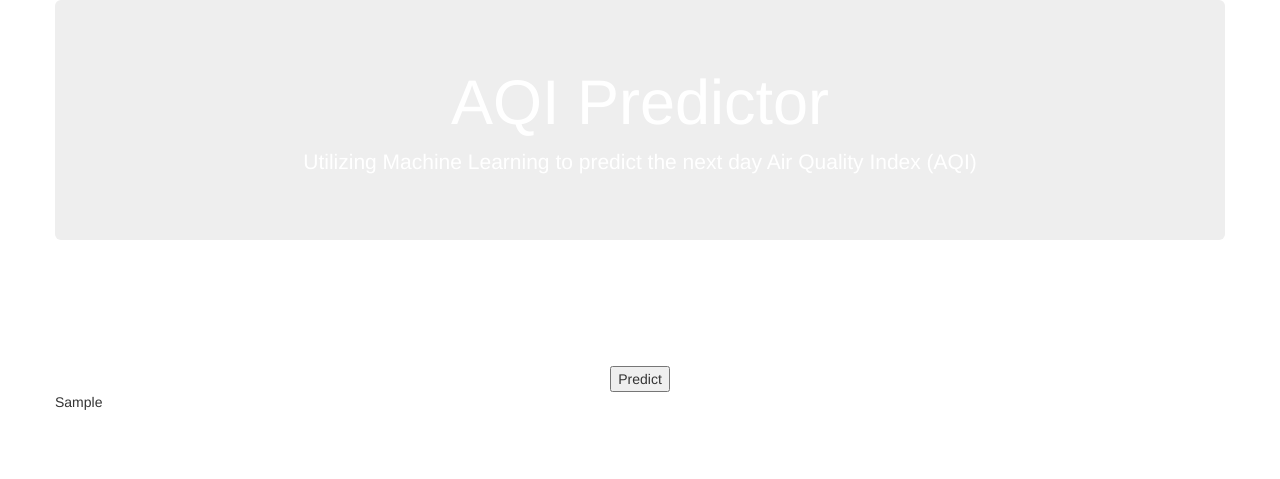
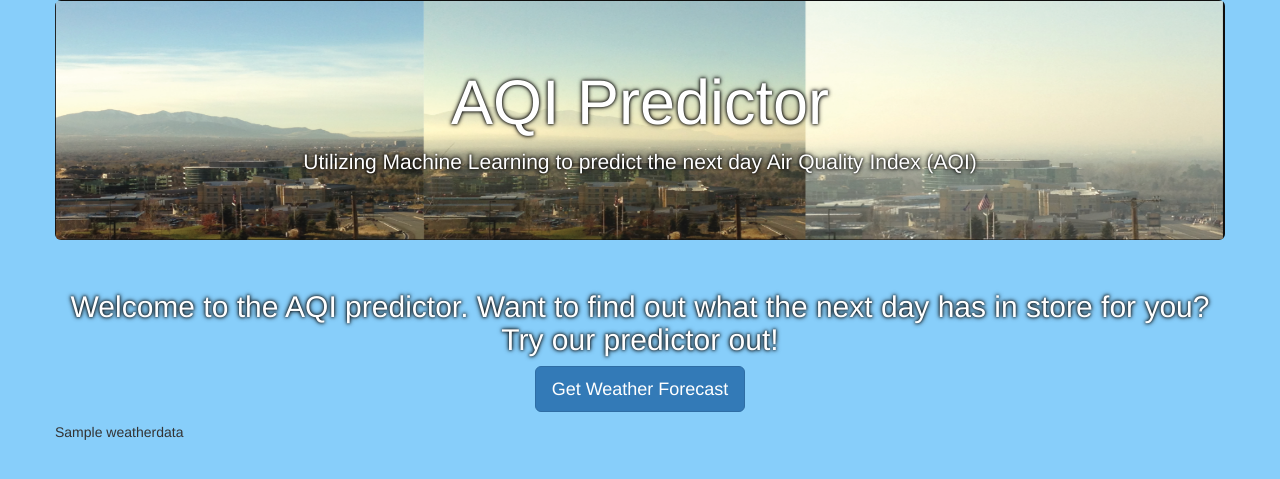
Before and after one commit to neccher/vandy, a Flask app: template Templates/index.html in a window 1280 px wide. Shown: the top 479 px of the page. Run offline with Flask 2, Linux system fonts and the light colour scheme; the template is opened without the code that fills it: most values are stand-ins (such as "Sample title", 1, 10 or a date in 2020); some libraries are stand-ins or nearby versions.

Commit message:
updated html

```diff
--- a/Templates/index.html
+++ b/Templates/index.html
@@ -6,7 +6,7 @@
         <meta http-equiv="X-UA-Compatible" content="ie=edge">
         <title>AQI Predictor Final Project</title>
         <link rel="stylesheet" href="https://maxcdn.bootstrapcdn.com/bootstrap/3.3.7/css/bootstrap.min.css">
-        <link rel="stylesheet" href="AQI.css">
+        <link rel="stylesheet" href="/static/AQI.css">
     </head>
     <body>
 
@@ -22,26 +22,15 @@
               <h2 style="color:white;">Welcome to the AQI predictor. Want to find out what the next day has in store for you?
               Try our predictor out!</h1>
               <!-- Add a button to activate scraping script -->
-              <form action="/scraper/" method="post">
-                <button name="predictor" type="submit">Predict</button>
-              </form>
-
-              <!-- <form method="GET" action="/scraper/">
-                <button type="submit">Predict</button>
-              </form> -->
-
-              <!-- <p><a class="btn btn-primary btn-lg" href="/scraper" role="button">Get Weather Forecast</a></p> -->
+              <p><a class="btn btn-primary btn-lg" href="/scraper" role="button">Get Weather Forecast</a></p>
             </div>
             <!-- Add section for weather forecast -->
             <div class="row" id="weather-data">
                 <div class="col-md-12">
                     <div class="media">
                         <div class="panel-content">
-                            <p>{{ ScrapingWeather.weather_data }}</p>
-                        </div><div class=".
-
-                        +
-                        "></div>
+                            <p>{{ weatherdata | safe }}</p>
+                        </div>
                     </div>
                 </div>
             </div>
```
